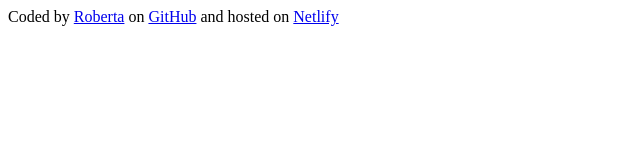
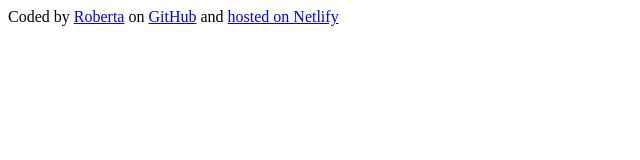
Before and after one commit to roberta-munive/weather_app_with_api_my_design, a plain HTML site: page index.html in a window 1280 px wide. Shown: the full height of the page, 0-640 px from the left. Drawn offline with Linux system fonts and the light colour scheme.

Commit message:
updated the footer content to make it more readable

```diff
--- a/index.html
+++ b/index.html
@@ -16,9 +16,9 @@
         target="_blank"
         >GitHub</a
       >
-      and hosted on
+      and
       <a href="https://dazzling-cactus-738775.netlify.app/" target="_blank"
-        >Netlify</a
+        >hosted on Netlify</a
       >
     </footer>
     <source src="src/index.js" />
```
